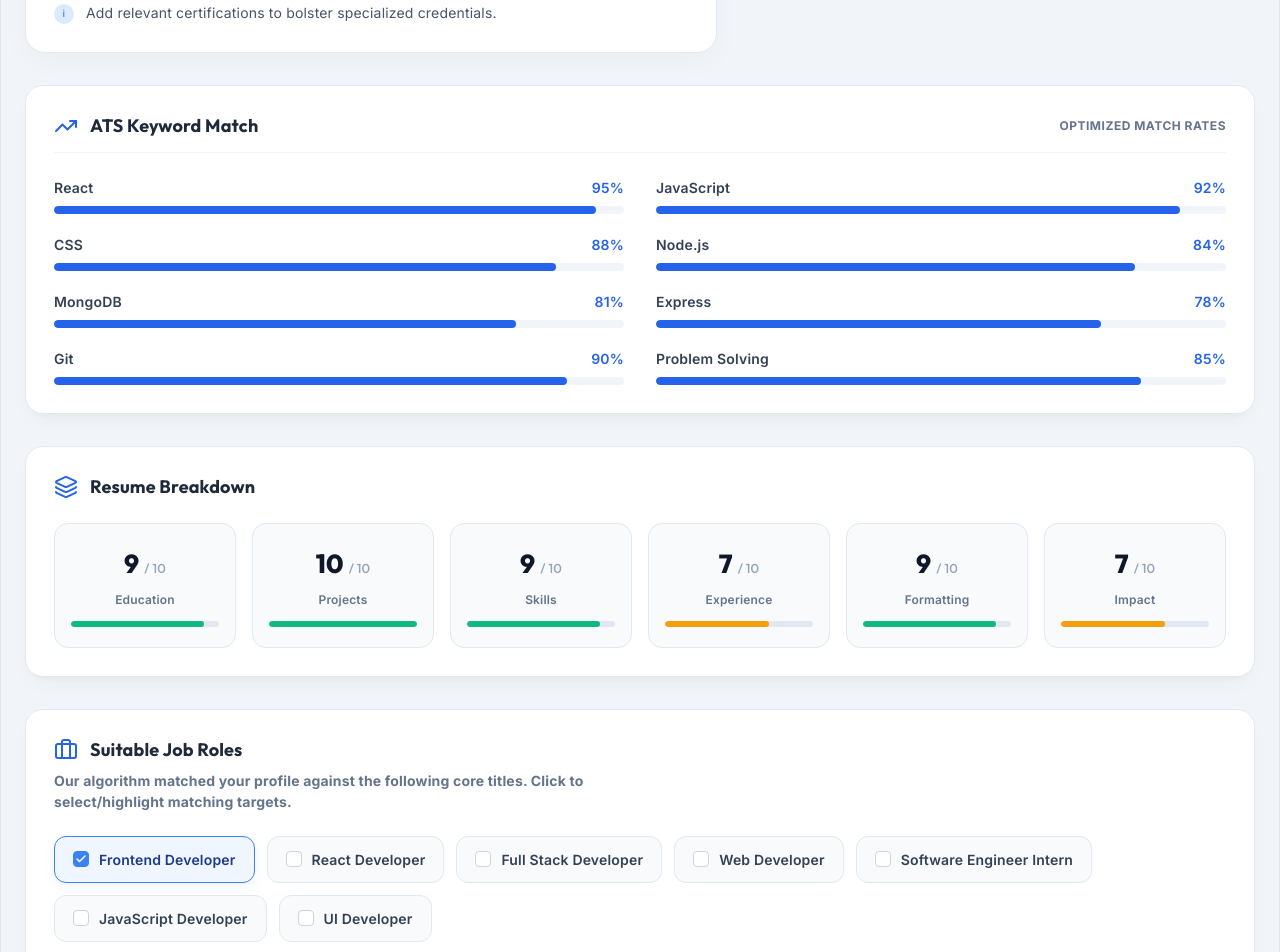
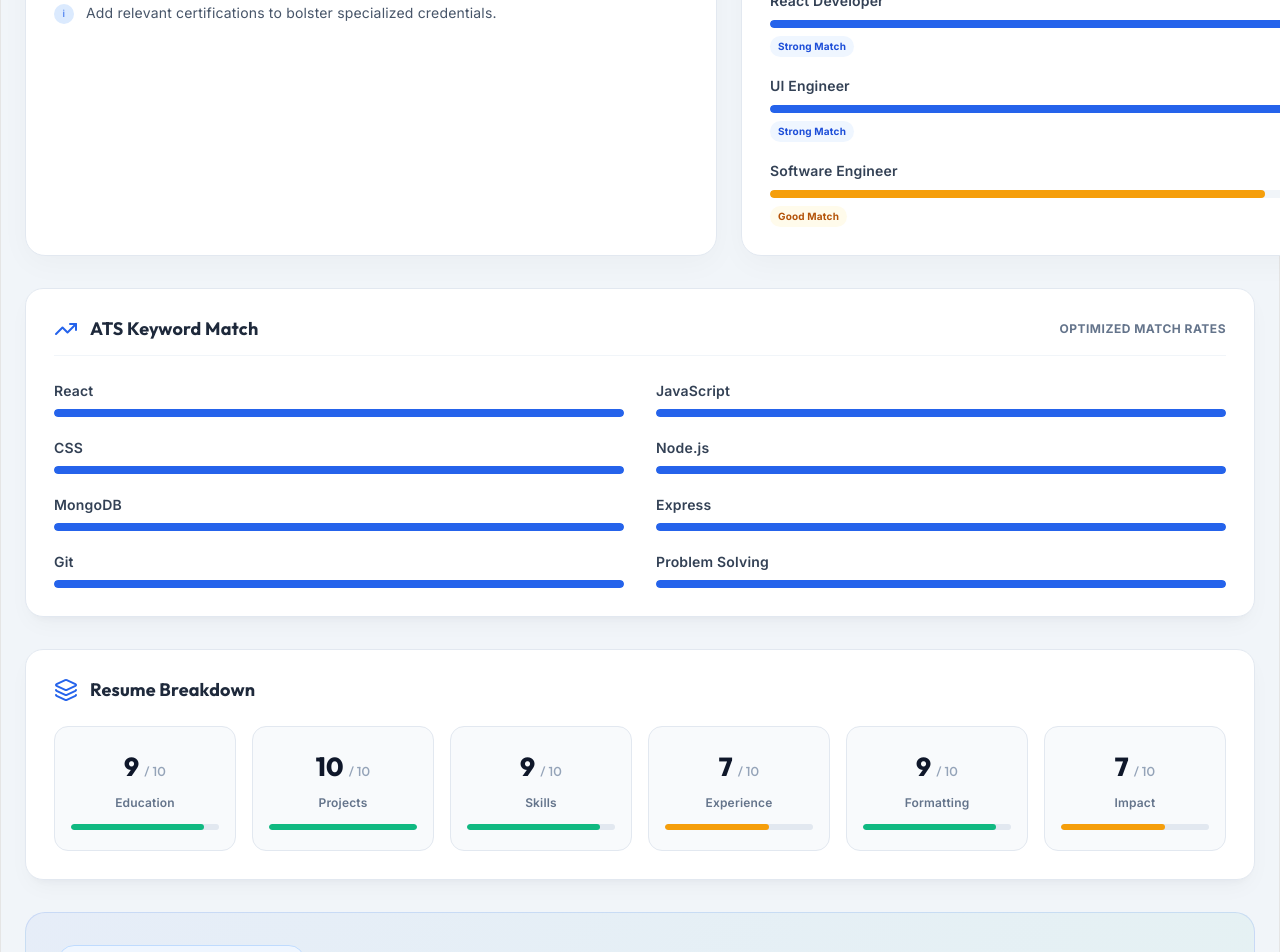
Before and after one commit to sidkaushikkk/ATS-Tracker, a React (Vite) app in the folder ats-tracker/: page /analysis in a window 1280 px wide. Shown: the part 1380-2332 px from the top of the page. Built offline with nearby package versions, Linux system fonts and the light colour scheme.

Commit message:
Added Suitable job roles section

```diff
--- a/ats-tracker/src/pages/ResumeAnalyzations/AnalyzePage.css
+++ b/ats-tracker/src/pages/ResumeAnalyzations/AnalyzePage.css
@@ -468,7 +468,7 @@
 /* SECTION 1: Details cards (Observations, Problems, Suggestions) */
 .analysis-details-grid {
   display: grid;
-  grid-template-columns: 1fr 1fr 1fr;
+  grid-template-columns: 1fr 1fr;
   gap: 24px;
 }
 
@@ -703,80 +703,79 @@
   background-color: #f59e0b;
 }
 
-/* SECTION 4: Suitable Job Roles interactive cards */
-.section-subtitle-description {
-  font-family: 'Inter', sans-serif;
-  font-size: 14px;
-  color: #64748b;
-  margin: 8px 0 24px 0;
+/* SECTION 2: Suitable Job Roles */
+.job-role-match-list {
+  display: flex;
+  flex-direction: column;
+  gap: 16px;
 }
 
-.job-roles-grid {
+.job-role-match-item {
   display: flex;
-  flex-wrap: wrap;
+  flex-direction: column;
+  gap: 8px;
+}
+
+.job-role-match-header {
+  display: flex;
+  justify-content: space-between;
+  align-items: baseline;
   gap: 12px;
 }
 
-.role-select-card {
-  display: flex;
-  align-items: center;
-  gap: 10px;
-  background-color: #f8fafc;
-  border: 1.5px solid #e2e8f0;
-  border-radius: 12px;
-  padding: 12px 18px;
-  cursor: pointer;
-  transition: all 0.25s cubic-bezier(0.4, 0, 0.2, 1);
-  user-select: none;
-}
-
-.role-select-card:hover {
-  background-color: #f1f5f9;
-  border-color: #cbd5e1;
-  transform: translateY(-1px);
-}
-
-.role-select-card.selected {
-  background-color: #eff6ff;
-  border-color: #3b82f6;
-  box-shadow: 0 4px 12px rgba(59, 130, 246, 0.08);
-}
-
-.role-checkbox {
-  width: 16px;
-  height: 16px;
-  border-radius: 4px;
-  border: 1.5px solid #cbd5e1;
-  display: flex;
-  align-items: center;
-  justify-content: center;
-  background-color: #ffffff;
-  transition: all 0.2s;
-}
-
-.role-select-card.selected .role-checkbox {
-  background-color: #3b82f6;
-  border-color: #3b82f6;
-}
-
-.check-svg {
-  color: #ffffff;
-  stroke-width: 3px;
-}
-
-.role-card-text {
+.job-role-name {
   font-family: 'Inter', sans-serif;
   font-size: 14px;
   font-weight: 600;
   color: #334155;
-  transition: color 0.2s;
 }
 
-.role-select-card.selected .role-card-text {
-  color: #1e3a8a;
+.job-role-match-value {
+  font-family: 'Outfit', sans-serif;
+  font-size: 16px;
+  font-weight: 800;
 }
 
-/* SECTION 5: Overall Recommendation callout */
+.job-role-match-value.excellent { color: #059669; }
+.job-role-match-value.strong { color: #2563eb; }
+.job-role-match-value.good { color: #d97706; }
+.job-role-match-value.potential { color: #64748b; }
+
+.job-role-progress-fill.excellent { background-color: #10b981; }
+.job-role-progress-fill.strong { background-color: #2563eb; }
+.job-role-progress-fill.good { background-color: #f59e0b; }
+.job-role-progress-fill.potential { background-color: #94a3b8; }
+
+.job-role-match-label {
+  align-self: flex-start;
+  border-radius: 20px;
+  padding: 3px 8px;
+  font-family: 'Inter', sans-serif;
+  font-size: 10px;
+  font-weight: 700;
+}
+
+.job-role-match-label.excellent {
+  background-color: #ecfdf5;
+  color: #065f46;
+}
+
+.job-role-match-label.strong {
+  background-color: #eff6ff;
+  color: #1d4ed8;
+}
+
+.job-role-match-label.good {
+  background-color: #fffbeb;
+  color: #b45309;
+}
+
+.job-role-match-label.potential {
+  background-color: #f1f5f9;
+  color: #475569;
+}
+
+/* SECTION 3: Overall Recommendation callout */
 .recommendation-callout-card {
   background: linear-gradient(135deg, rgba(37, 99, 235, 0.05) 0%, rgba(16, 185, 129, 0.05) 100%);
   border: 1px solid rgba(37, 99, 235, 0.15);
@@ -815,7 +814,7 @@
   margin: 0;
 }
 
-/* SECTION 6: Page Footer Bottom Actions */
+/* SECTION 4: Page Footer Bottom Actions */
 .analysis-page-footer-actions {
   display: flex;
   justify-content: center;
--- a/ats-tracker/src/pages/ResumeAnalyzations/AnalyzePage.jsx
+++ b/ats-tracker/src/pages/ResumeAnalyzations/AnalyzePage.jsx
@@ -8,13 +8,27 @@ import {
   Award,
   ArrowLeft,
   UploadCloud,
-  Check,
   ShieldCheck,
   Briefcase,
   Layers
 } from "lucide-react";
 import Navbar from "../../components/Navbar/Navbar";
 import "./AnalyzePage.css";
+
+const suitableJobRoles = [
+  { role: "Frontend Developer", match: 94, level: "Excellent Match" },
+  { role: "Full Stack Developer", match: 89, level: "Strong Match" },
+  { role: "React Developer", match: 87, level: "Strong Match" },
+  { role: "UI Engineer", match: 82, level: "Strong Match" },
+  { role: "Software Engineer", match: 78, level: "Good Match" }
+];
+
+function getMatchTone(match) {
+  if (match >= 90) return "excellent";
+  if (match >= 80) return "strong";
+  if (match >= 70) return "good";
+  return "potential";
+}
 
 // Custom Intersection Observer Hook for animations
 function useIntersectionObserver(options = { threshold: 0.1 }) {
@@ -135,23 +149,9 @@ export default function AnalyzePage() {
   const arcLength = 157.08;
   const strokeDashoffset = arcLength - (arcLength * (scores.overall / 100));
 
-  // Interactive Job Roles Selection
-  const [selectedRoles, setSelectedRoles] = useState(new Set(["Frontend Developer"]));
-
-  const toggleRoleSelection = (role) => {
-    setSelectedRoles((prev) => {
-      const newSet = new Set(prev);
-      if (newSet.has(role)) {
-        newSet.delete(role);
-      } else {
-        newSet.add(role);
-      }
-      return newSet;
-    });
-  };
-
   // Keyword Match Visbility Tracker
   const [keywordSectionRef, isKeywordSectionVisible] = useIntersectionObserver();
+  const [jobRolesSectionRef, isJobRolesSectionVisible] = useIntersectionObserver();
 
   // Predefined keyword list
   const keywords = [
@@ -385,7 +385,6 @@ export default function AnalyzePage() {
               </li>
             </ul>
           </AnimatedSection>
-            <br/>
           <AnimatedSection className="obs-col shadow-card-block">
             <div className="card-block-header blue-theme">
               <Lightbulb size={22} className="block-icon" />
@@ -419,6 +418,37 @@ export default function AnalyzePage() {
             </ul>
           </AnimatedSection>
 
+          <AnimatedSection className="obs-col shadow-card-block">
+            <div className="card-block-header blue-theme">
+              <Briefcase size={22} className="block-icon" />
+              <h2>Suitable Job Roles</h2>
+            </div>
+            <div className="job-role-match-list" ref={jobRolesSectionRef}>
+              {suitableJobRoles.map((jobRole, index) => {
+                const matchTone = getMatchTone(jobRole.match);
+
+                return (
+                  <div className="job-role-match-item" key={jobRole.role}>
+                    <div className="job-role-match-header">
+                      <span className="job-role-name">{jobRole.role}</span>
+                      <span className={`job-role-match-value ${matchTone}`}>{jobRole.match}%</span>
+                    </div>
+                    <div className="kw-progress-track">
+                      <div
+                        className={`kw-progress-fill job-role-progress-fill ${matchTone}`}
+                        style={{
+                          width: isJobRolesSectionVisible ? `${jobRole.match}%` : "0%",
+                          transition: `width 1.4s cubic-bezier(0.16, 1, 0.3, 1) ${index * 80}ms`
+                        }}
+                      ></div>
+                    </div>
+                    <span className={`job-role-match-label ${matchTone}`}>{jobRole.level}</span>
+                  </div>
+                );
+              })}
+            </div>
+          </AnimatedSection>
+
         </div>
 
         {/* SECTION 2: ATS Keyword Match */}
@@ -436,13 +466,12 @@ export default function AnalyzePage() {
               <div key={kw.name} className="keyword-bar-item">
                 <div className="kw-bar-labels">
                   <span className="kw-name">{kw.name}</span>
-                  <span className="kw-value">{kw.value}%</span>
                 </div>
                 <div className="kw-progress-track">
                   <div
                     className="kw-progress-fill"
                     style={{
-                      width: isKeywordSectionVisible ? `${kw.value}%` : "0%",
+                      width: isKeywordSectionVisible ? "100%" : "0%",
                       transition: `width 1.4s cubic-bezier(0.16, 1, 0.3, 1) ${index * 80}ms`
                     }}
                   ></div>
@@ -493,44 +522,7 @@ export default function AnalyzePage() {
           </div>
         </AnimatedSection>
 
-        {/* SECTION 4: Suitable Job Roles */}
-        <AnimatedSection className="job-roles-section glass-panel">
-          <div className="title-with-icon">
-            <Briefcase size={24} className="section-hdr-icon" />
-            <h2>Suitable Job Roles</h2>
-          </div>
-          <p className="section-subtitle-description">
-            Our algorithm matched your profile against the following core titles. Click to select/highlight matching targets.
-          </p>
-
-          <div className="job-roles-grid">
-            {[
-              "Frontend Developer",
-              "React Developer",
-              "Full Stack Developer",
-              "Web Developer",
-              "Software Engineer Intern",
-              "JavaScript Developer",
-              "UI Developer"
-            ].map((role) => {
-              const isSelected = selectedRoles.has(role);
-              return (
-                <div
-                  key={role}
-                  className={`role-select-card ${isSelected ? "selected" : ""}`}
-                  onClick={() => toggleRoleSelection(role)}
-                >
-                  <div className="role-checkbox">
-                    {isSelected && <Check size={12} className="check-svg" />}
-                  </div>
-                  <span className="role-card-text">{role}</span>
-                </div>
-              );
-            })}
-          </div>
-        </AnimatedSection>
-
-        {/* SECTION 5: Overall Recommendation */}
+        {/* SECTION 4: Overall Recommendation */}
         <AnimatedSection className="recommendation-callout-card">
           <div className="recommendation-badge">
             <Award size={18} />
@@ -541,7 +533,7 @@ export default function AnalyzePage() {
           </p>
         </AnimatedSection>
 
-        {/* SECTION 6: Bottom Actions */}
+        {/* SECTION 5: Bottom Actions */}
         <div className="analysis-page-footer-actions">
           <button
             className="btn btn-outline footer-action-btn"
```
